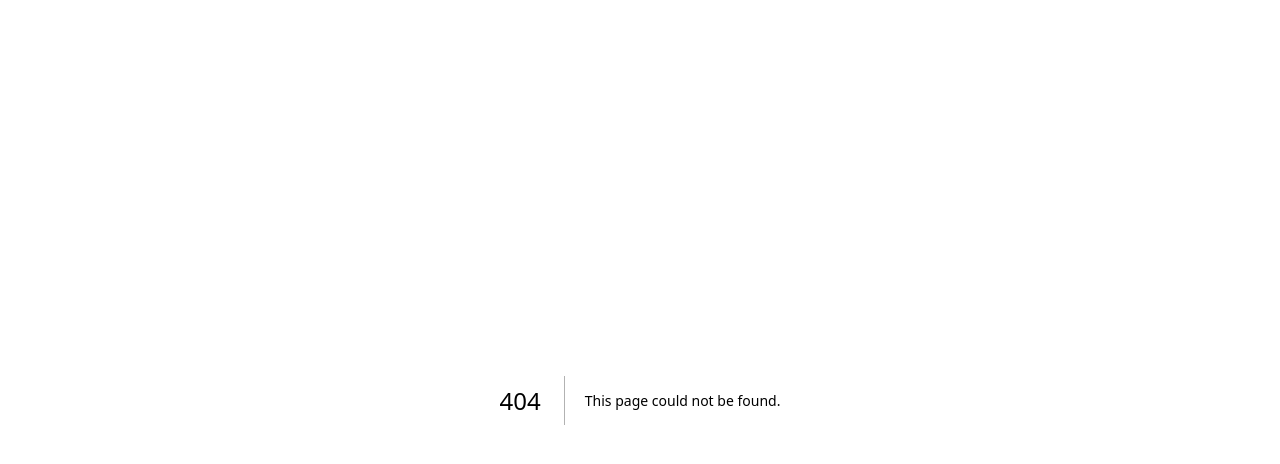
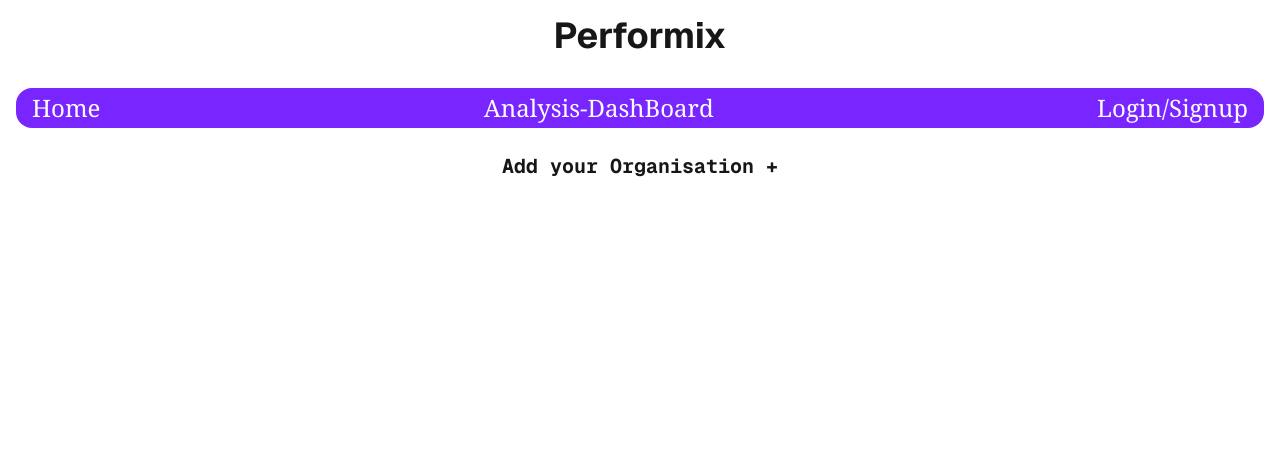
Before and after one commit to davidvensilinr/Performix, a Next.js app in the folder frontend/: page /pages/analysis in a window 1280 px wide. Before the commit this address had no page. Shown: the top 464 px of the page. Built offline with nearby package versions, Linux system fonts and the light colour scheme.

Commit message:
analysis home page for adding or selecting the organisation for analysis

```diff
--- a/frontend/app/components/Navbar.tsx
+++ b/frontend/app/components/Navbar.tsx
@@ -4,9 +4,9 @@ export default function Navbar(){
         <>
         <h1 className="font-sans text-center font-bold p-4 text-4xl">Performix</h1>
         <nav style={{backgroundColor:'#7825ff'}} className="m-4 p-4 rounded-2xl h-10 flex justify-between items-center p-4 bg-white">
-            <Link href="/"><button className="font-serif text-2xl">Home</button></Link>
-            <button className="font-serif  text-2xl">Analysis-DashBoard</button>
-            <Link href="/pages/login"><button className="font-serif text-2xl">Login/Signup</button></Link>
+            <Link href="/"><button className="font-serif text-2xl text-white">Home</button></Link>
+            <button className="font-serif  text-2xl text-white">Analysis-DashBoard</button>
+            <Link href="/pages/login"><button className="font-serif text-2xl text-white">Login/Signup</button></Link>
         </nav>
         </>
     );
--- /dev/null
+++ b/frontend/app/pages/analysis/page.tsx
@@ -0,0 +1,11 @@
+import Navbar from "@/app/components/Navbar"
+export default function Analysis(){
+    return(
+        <div>
+        <Navbar/>
+        <div className="flex flex-col items-center justify-center gap-4">
+        <button className="bg-white w-1/2 h-1/2 rounded-full font-mono font-bold hover:bg-gray-300 transition duration-500 p-2 text-xl">Add your Organisation +</button>
+        <h1 className=" text-white font-serif font-bold text-2xl w-full text-center">Select to View Analysis of your Organisation</h1></div>
+        </div>
+    );
+}
```
Also changed, not shown: 1 other file (tests, documents, lock files or other folders).
